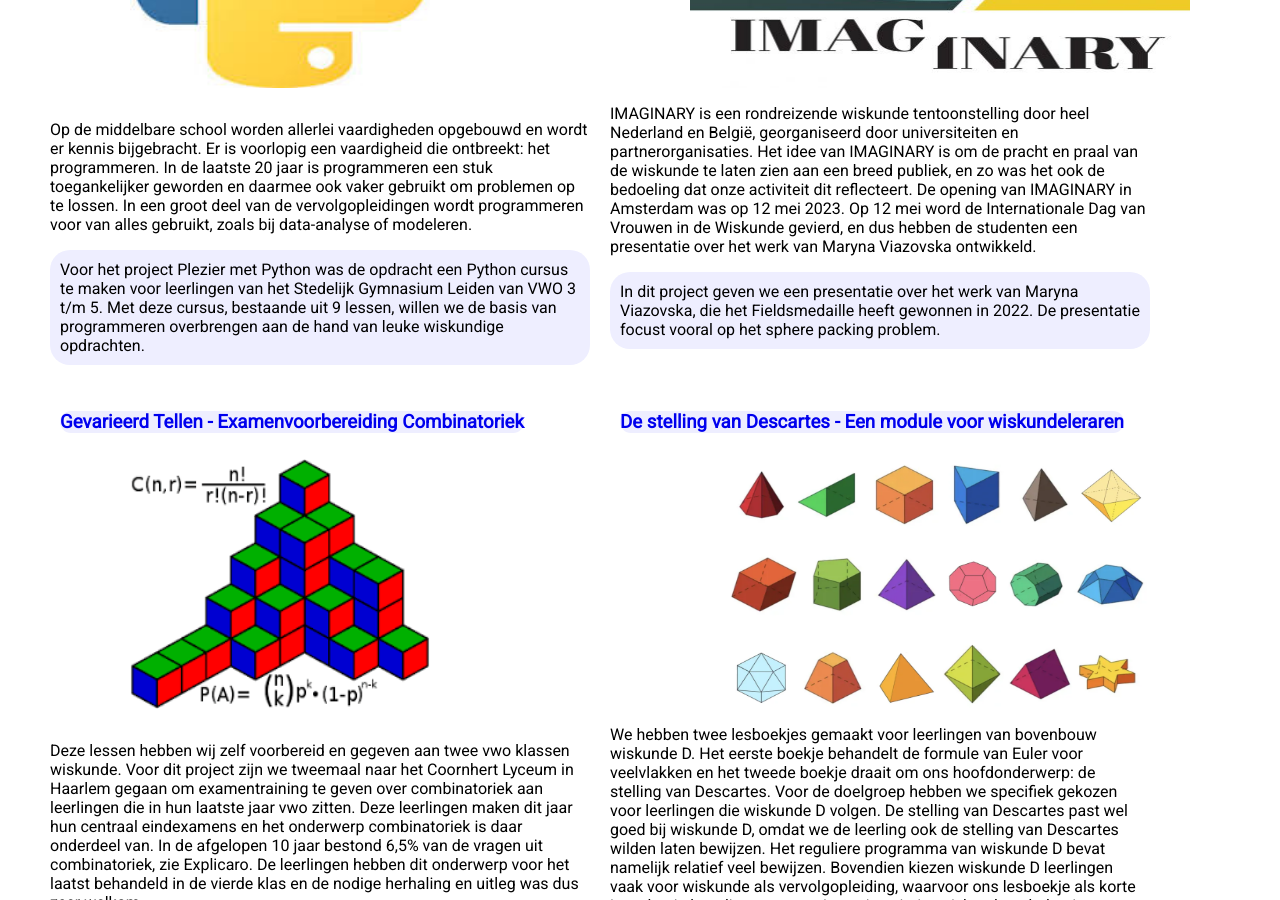
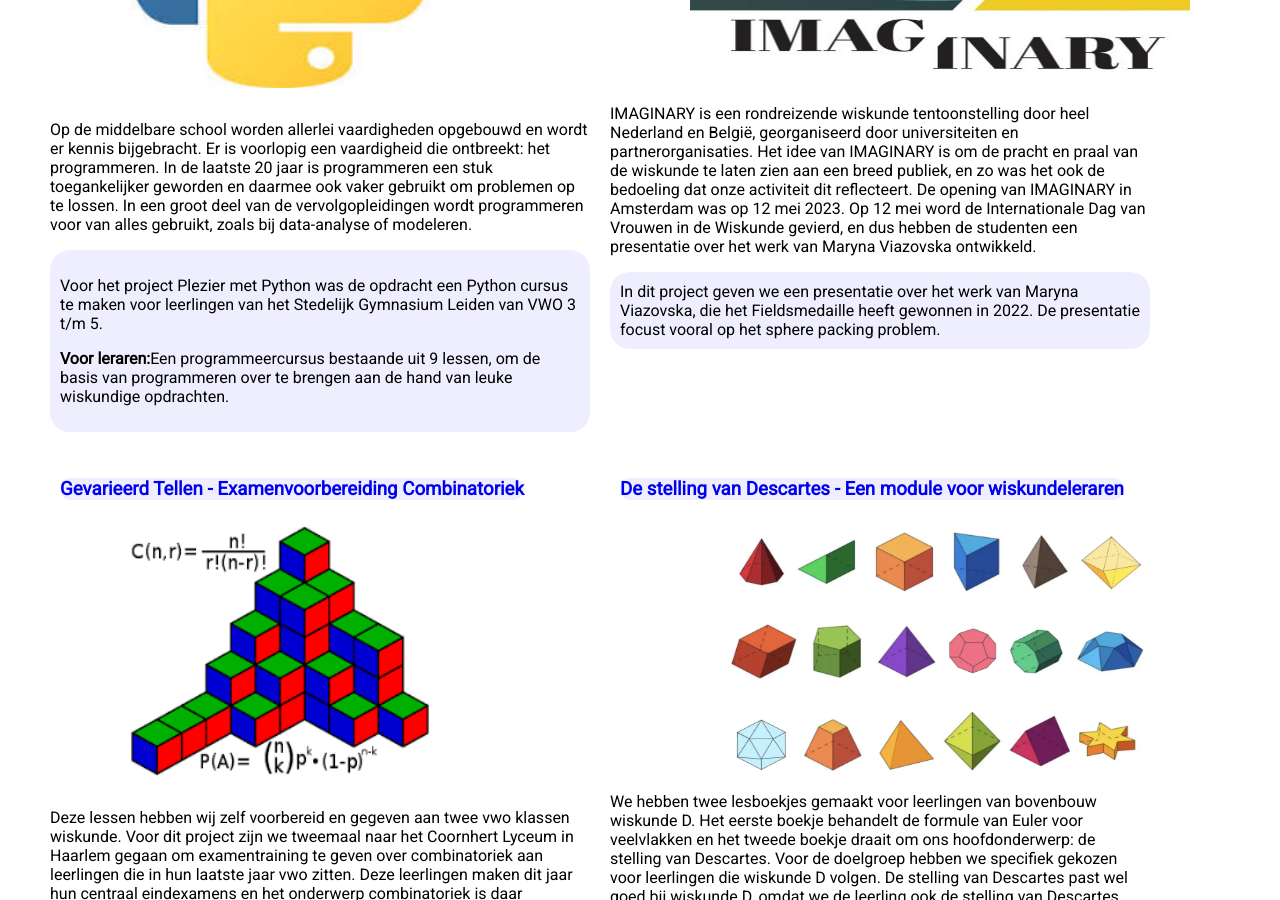
Before and after one commit to NicosStarreveld/Onderwijs-Communicatie, a Jekyll site: the page index.html, which Jekyll copies as it is, in a window 1280 px wide and 900 px high, scrolled down 2464 px. Built offline with Jekyll 4.4.1, drawn with Linux system fonts in a browser that asks for light colours.

Commit message:
Update index.html

```diff
--- a/index.html
+++ b/index.html
@@ -306,9 +306,10 @@
 					 In een groot deel van de vervolgopleidingen wordt programmeren voor van alles gebruikt,
 					 zoals bij data-analyse of modeleren. </p>
 
-					 <div class="boxje"> Voor het project Plezier met Python was de opdracht een Python cursus te maken voor
-					 leerlingen van het Stedelijk Gymnasium Leiden van VWO 3 t/m 5. Met deze cursus, bestaande uit 9
-				         lessen, willen we de basis van programmeren overbrengen aan de hand van leuke wiskundige opdrachten.</div>
+					 <div class="boxje"> <p>Voor het project Plezier met Python was de opdracht een Python cursus te maken voor
+					 leerlingen van het Stedelijk Gymnasium Leiden van VWO 3 t/m 5. </p>
+					 <p> <b>Voor leraren:</b>Een programmeercursus bestaande uit 9 lessen, om de basis van programmeren
+					 over te brengen aan de hand van leuke wiskundige opdrachten.</p></div>
 </p>
 			 </div>
 		 </div>
```
